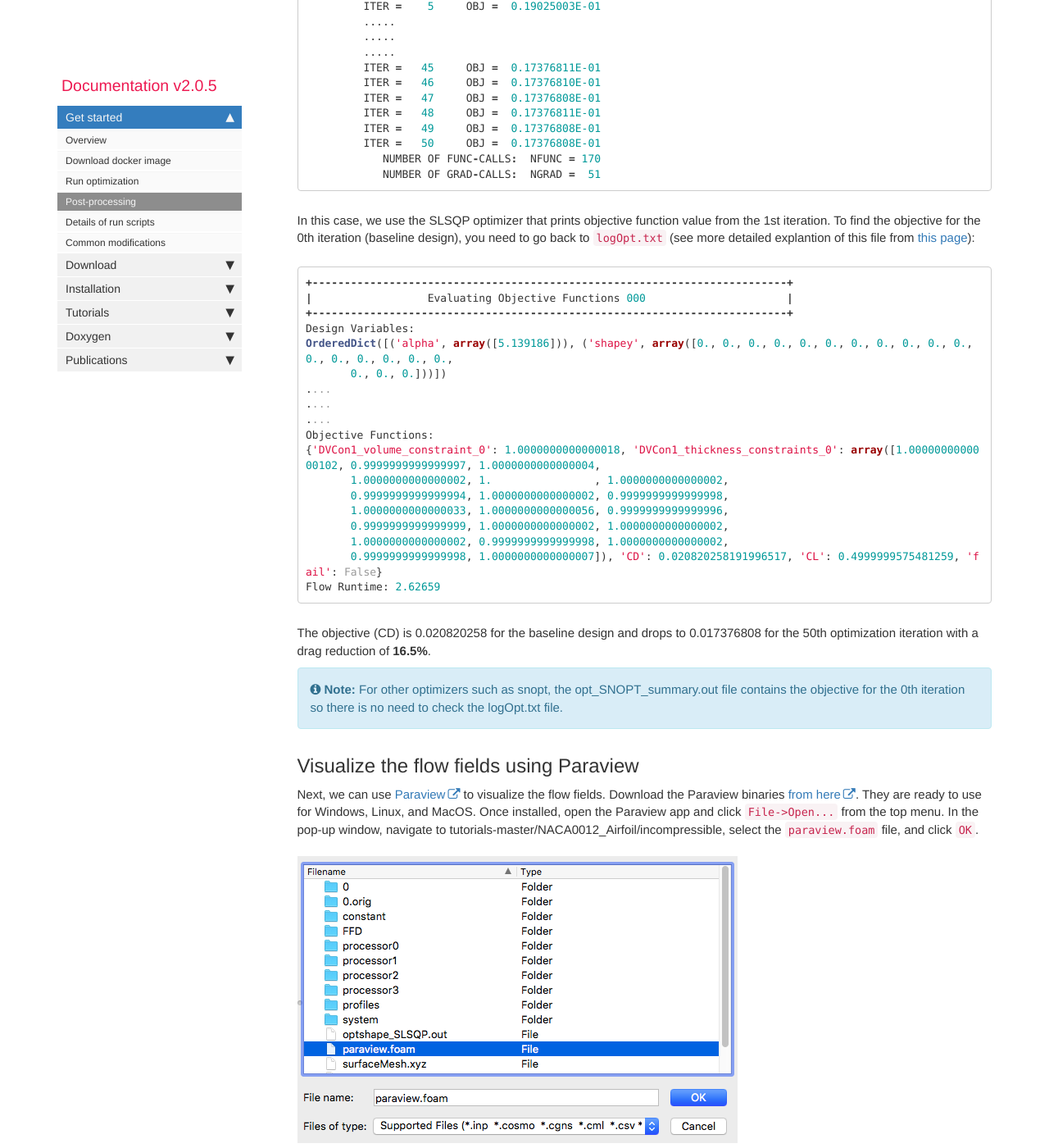
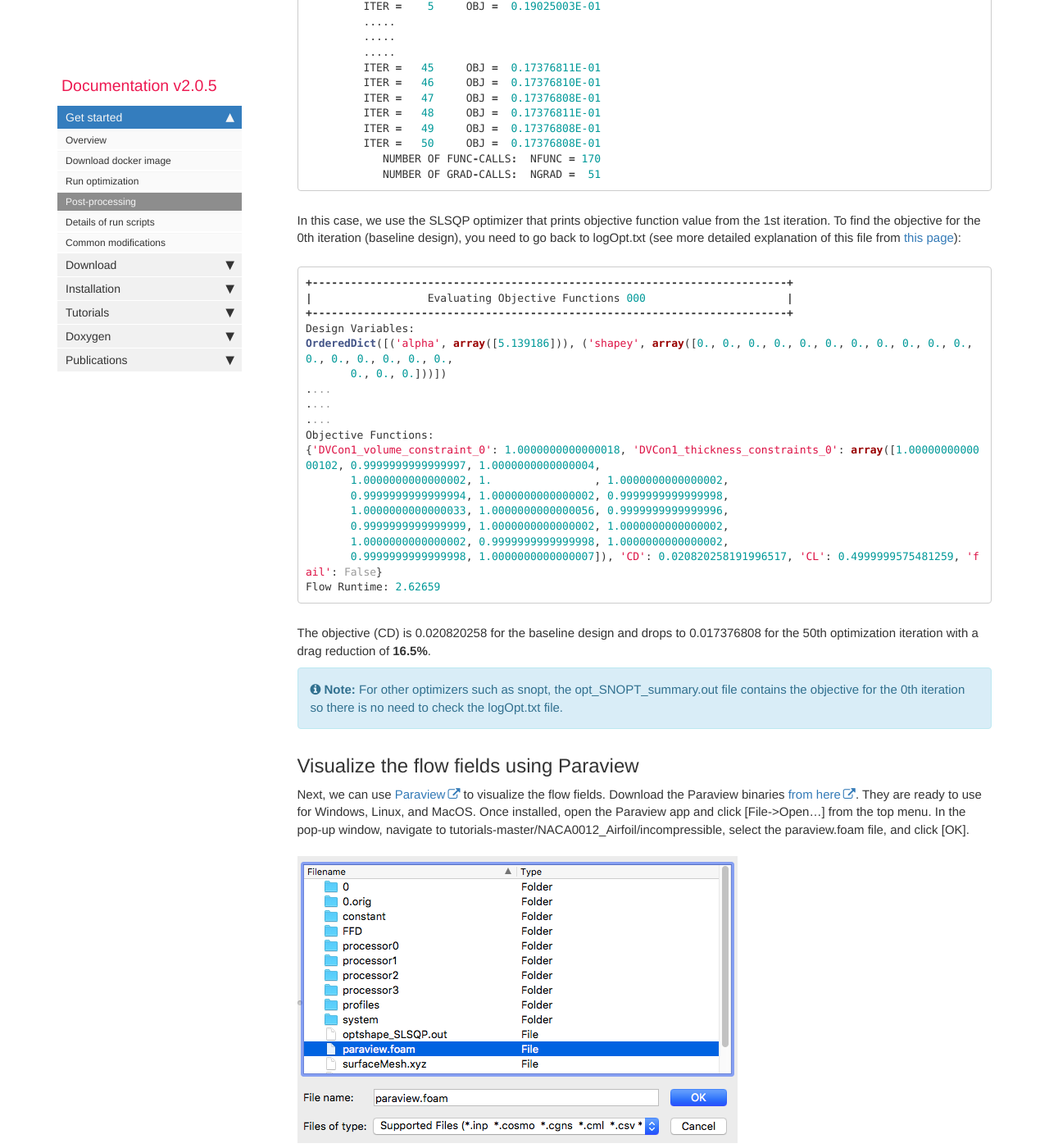
Before and after one commit to DAFoam/DAFoam.github.io, a Jekyll site: the page built from pages/mydoc/mydoc_get_started_post_processing.md, in a window 1280 px wide and 1400 px high, scrolled down 1115 px. Shown: the whole window at 82% size. Built offline with Jekyll 4.4.1, drawn with Linux system fonts in a browser that asks for light colours; comment, search, counter and statistics services are not loaded; some of the changed text lies outside the part shown.

Commit message:
content update

````diff
--- a/pages/mydoc/mydoc_get_started_post_processing.md
+++ b/pages/mydoc/mydoc_get_started_post_processing.md
@@ -13,7 +13,7 @@ Fig. 1. Pressure and shape evoluation during the optimization process
 
 ## Check optimization output file opt_SLSQP.out
 
-Once optimization is done, first check `opt_SLSQP.out` in tutorials-master/NACA0012_Airfoil/incompressible. `opt_SLSQP.out` contains the variation of objective function with respect to the optimization iteration:
+Once optimization is done, first check opt_SLSQP.out in tutorials-master/NACA0012_Airfoil/incompressible. opt_SLSQP.out contains the variation of objective function with respect to the optimization iteration:
 
 ```c++
        ---------------------------------------------------------------------------
@@ -44,7 +44,7 @@ Once optimization is done, first check `opt_SLSQP.out` in tutorials-master/NACA0
             NUMBER OF GRAD-CALLS:  NGRAD =  51
 ```
 
-In this case, we use the SLSQP optimizer that prints objective function value from the 1st iteration. To find the objective for the 0th iteration (baseline design), you need to go back to `logOpt.txt` (see more detailed explantion of this file from [this page](mydoc_get_started_runscript.html)):
+In this case, we use the SLSQP optimizer that prints objective function value from the 1st iteration. To find the objective for the 0th iteration (baseline design), you need to go back to logOpt.txt (see more detailed explanation of this file from [this page](mydoc_get_started_runscript.html)):
 
 ```python
 +--------------------------------------------------------------------------+
@@ -73,7 +73,7 @@ The objective (CD) is 0.020820258 for the baseline design and drops to 0.0173768
 
 ## Visualize the flow fields using Paraview
 
-Next, we can use [Paraview](https://www.paraview.org) to visualize the flow fields. Download the Paraview binaries [from here](https://www.paraview.org/download). They are ready to use for Windows, Linux, and MacOS. Once installed, open the Paraview app and click `File->Open...` from the top menu. In the pop-up window, navigate to tutorials-master/NACA0012_Airfoil/incompressible, select the `paraview.foam` file, and click `OK`.
+Next, we can use [Paraview](https://www.paraview.org) to visualize the flow fields. Download the Paraview binaries [from here](https://www.paraview.org/download). They are ready to use for Windows, Linux, and MacOS. Once installed, open the Paraview app and click [File->Open...] from the top menu. In the pop-up window, navigate to tutorials-master/NACA0012_Airfoil/incompressible, select the paraview.foam file, and click [OK].
 
 <img src="{{ site.url }}{{ site.baseurl }}/images/tutorials/Paraview_Open.png" width="300" />
 
````
Also changed, not shown: pages/mydoc/mydoc_get_started_download_docker.md (+2 -2 lines), pages/mydoc/mydoc_get_started_run.md (+1 -1 lines).
